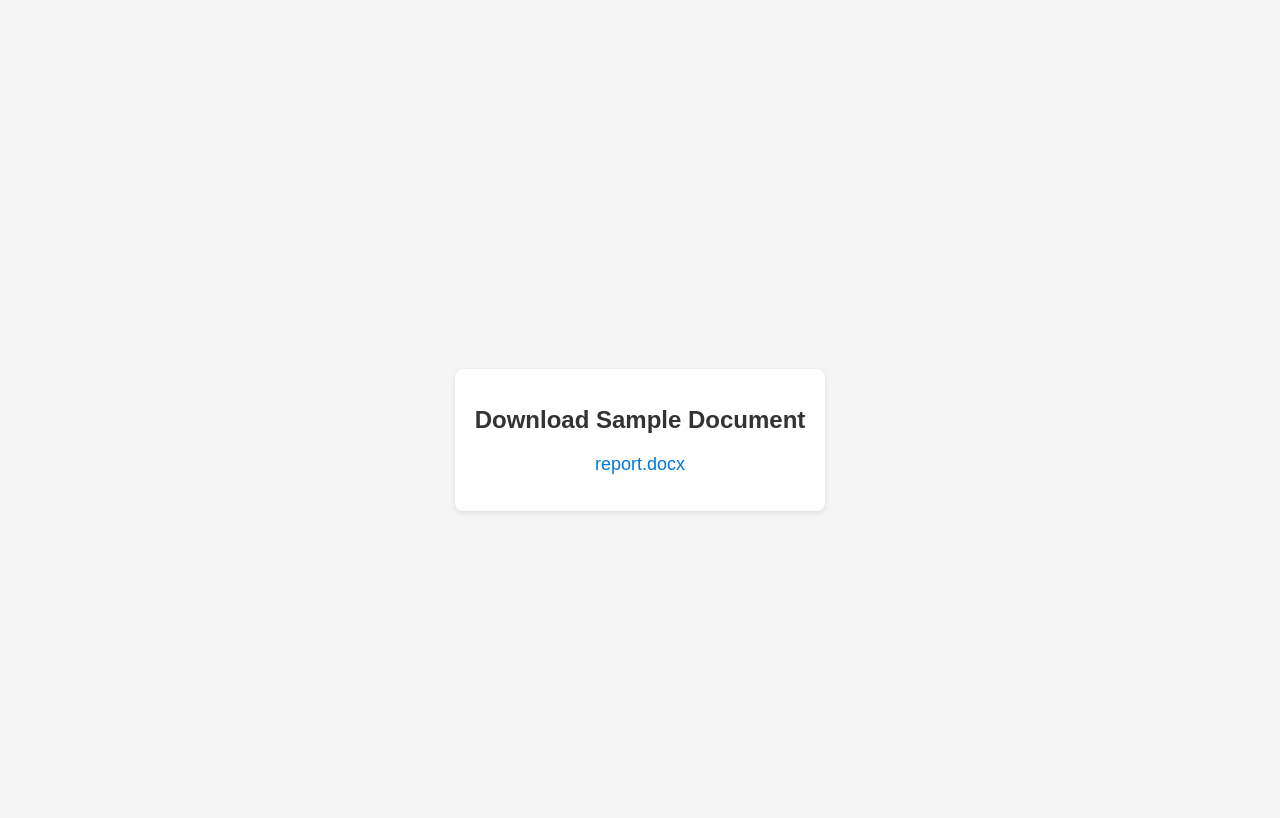
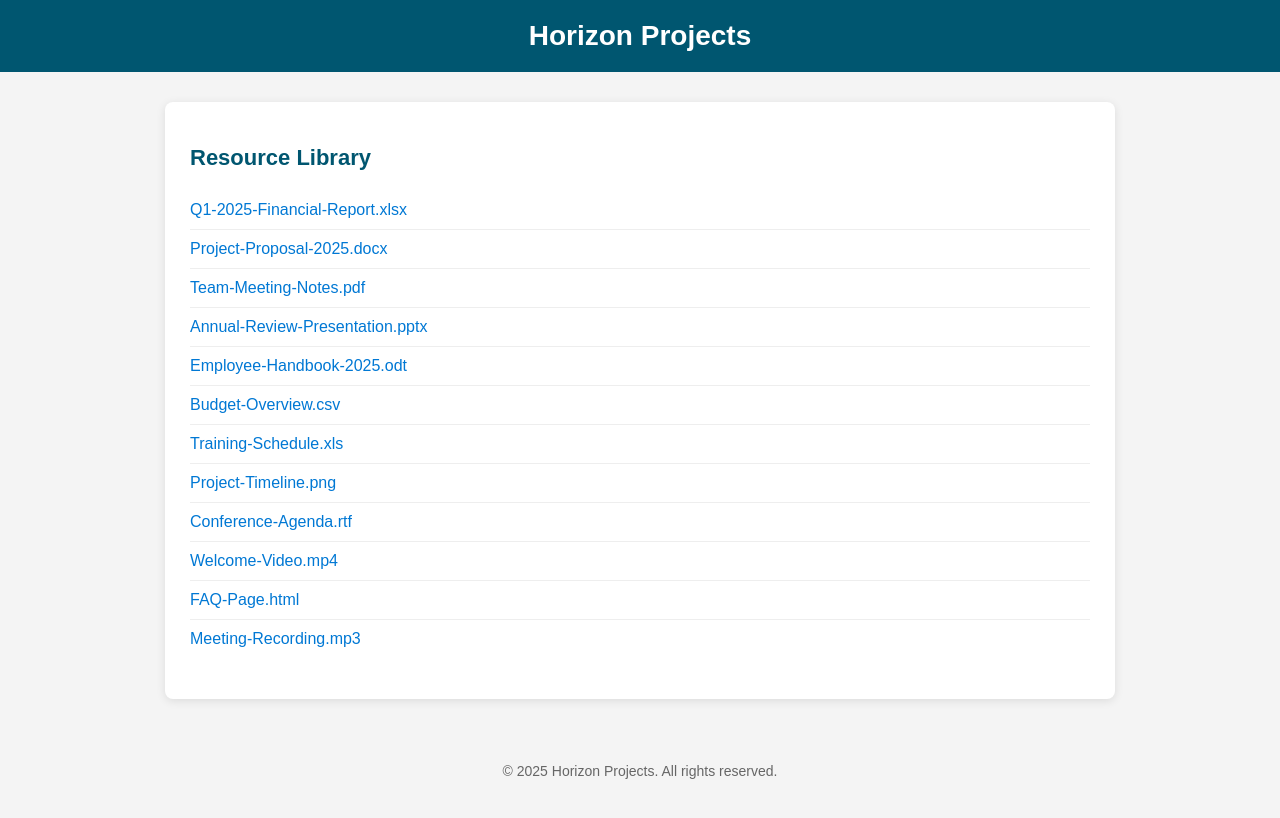
Before and after one commit to ACaringiJr/example, a plain HTML site: page index.html in a window 1280 px wide. Drawn offline with Linux system fonts and the light colour scheme.

Commit message:
Update index.html

```diff
--- a/index.html
+++ b/index.html
@@ -3,44 +3,88 @@
 <head>
     <meta charset="UTF-8">
     <meta name="viewport" content="width=device-width, initial-scale=1.0">
-    <title>Sample Document Page</title>
+    <title>Resource Library - Horizon Projects</title>
     <style>
         body {
             font-family: Arial, sans-serif;
             margin: 0;
-            padding: 40px;
-            background-color: #f5f5f5;
-            display: flex;
-            justify-content: center;
-            align-items: center;
-            height: 100vh;
+            padding: 0;
+            background-color: #f4f4f4;
+            color: #333;
+        }
+        header {
+            background-color: #005670;
+            color: white;
+            padding: 20px;
+            text-align: center;
+        }
+        header h1 {
+            margin: 0;
+            font-size: 28px;
         }
         .container {
-            text-align: center;
+            max-width: 900px;
+            margin: 30px auto;
             background-color: white;
-            padding: 20px;
+            padding: 25px;
             border-radius: 8px;
-            box-shadow: 0 2px 5px rgba(0, 0, 0, 0.1);
+            box-shadow: 0 2px 10px rgba(0, 0, 0, 0.1);
         }
-        h1 {
-            font-size: 24px;
-            color: #333;
+        h2 {
+            font-size: 22px;
+            color: #005670;
             margin-bottom: 20px;
         }
+        ul {
+            list-style: none;
+            padding: 0;
+        }
+        li {
+            padding: 10px 0;
+            border-bottom: 1px solid #eee;
+        }
+        li:last-child {
+            border-bottom: none;
+        }
         a {
-            font-size: 18px;
             color: #0078D4;
             text-decoration: none;
+            font-size: 16px;
         }
         a:hover {
             text-decoration: underline;
         }
+        footer {
+            text-align: center;
+            padding: 20px;
+            font-size: 14px;
+            color: #666;
+        }
     </style>
 </head>
 <body>
+    <header>
+        <h1>Horizon Projects</h1>
+    </header>
     <div class="container">
-        <h1>Download Sample Document</h1>
-        <p><a href="https://example.com/files/report.docx">report.docx</a></p>
+        <h2>Resource Library</h2>
+        <ul>
+            <li><a href="https://example.com/files/Q1-2025-Financial-Report.xlsx">Q1-2025-Financial-Report.xlsx</a></li>
+            <li><a href="https://example.com/files/Project-Proposal-2025.docx">Project-Proposal-2025.docx</a></li>
+            <li><a href="https://example.com/files/Team-Meeting-Notes.pdf">Team-Meeting-Notes.pdf</a></li>
+            <li><a href="https://example.com/files/Annual-Review-Presentation.pptx">Annual-Review-Presentation.pptx</a></li>
+            <li><a href="https://example.com/files/Employee-Handbook-2025.odt">Employee-Handbook-2025.odt</a></li>
+            <li><a href="https://example.com/files/Budget-Overview.csv">Budget-Overview.csv</a></li>
+            <li><a href="https://example.com/files/Training-Schedule.xls">Training-Schedule.xls</a></li>
+            <li><a href="https://example.com/files/Project-Timeline.png">Project-Timeline.png</a></li>
+            <li><a href="https://example.com/files/Conference-Agenda.rtf">Conference-Agenda.rtf</a></li>
+            <li><a href="https://example.com/files/Welcome-Video.mp4">Welcome-Video.mp4</a></li>
+            <li><a href="https://example.com/files/FAQ-Page.html">FAQ-Page.html</a></li>
+            <li><a href="https://example.com/files/Meeting-Recording.mp3">Meeting-Recording.mp3</a></li>
+        </ul>
     </div>
+    <footer>
+        <p>&copy; 2025 Horizon Projects. All rights reserved.</p>
+    </footer>
 </body>
 </html>
```
